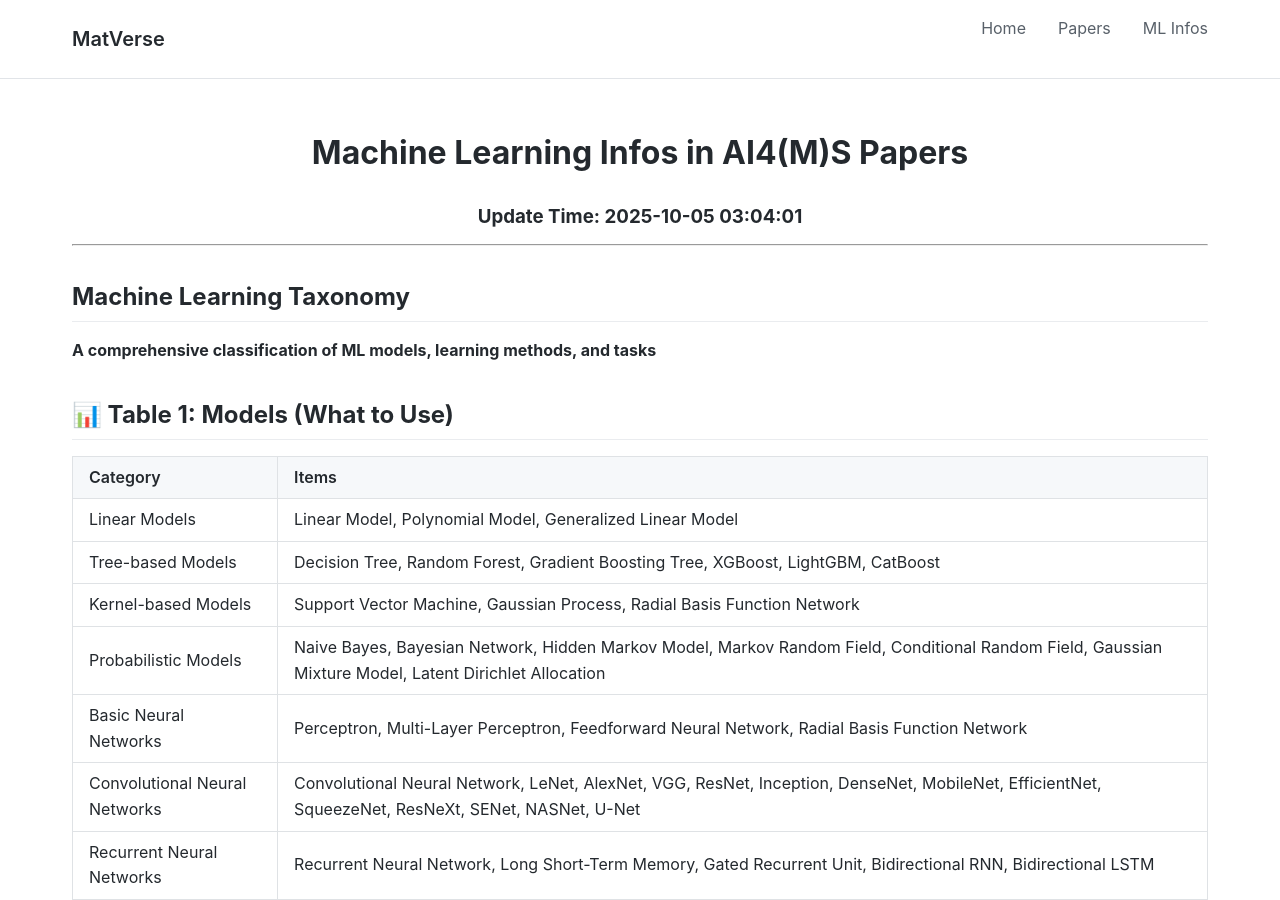
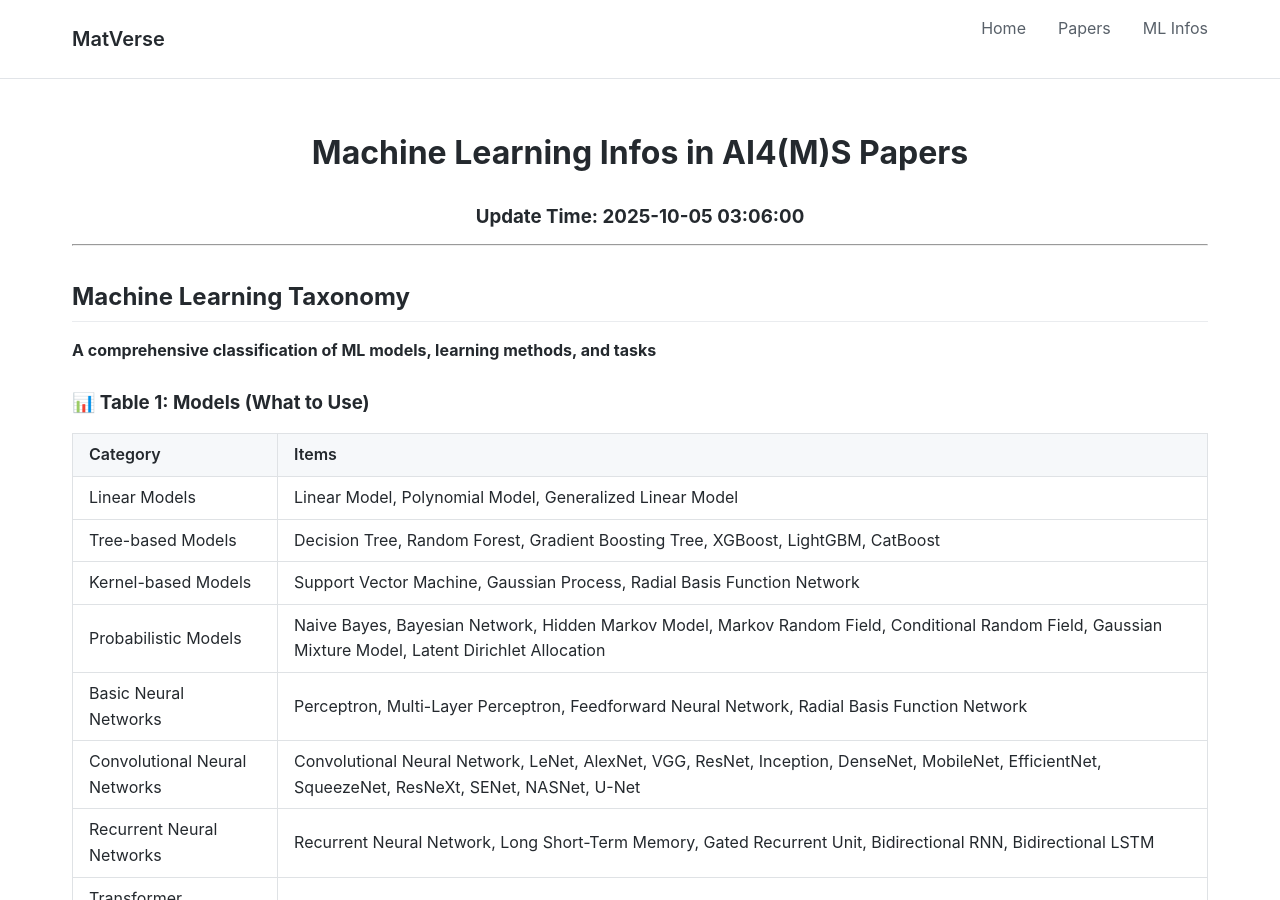
Before and after one commit to SMU-DIGA/matverse_papers, a Jekyll site: the page built from ml_infos.md, in a window 1280 px wide and 900 px high. Built offline with Jekyll 4.4.1, drawn with Linux system fonts in a browser that asks for light colours.

Commit message:
ml infos

```diff
--- a/main_ml_infos.py
+++ b/main_ml_infos.py
@@ -407,7 +407,7 @@
 
     def create_table(data, title):
         lines = []
-        lines.append(f"\n## {title}\n")
+        lines.append(f"\n### {title}\n")
         lines.append("| Category | Items |")
         lines.append("|----------|-------|")
 
--- a/ml_infos.md
+++ b/ml_infos.md
@@ -6,7 +6,7 @@
 
 <div align="center">
     <h1>Machine Learning Infos in AI4(M)S Papers</h1>
-    <h3>Update Time: 2025-10-05 03:04:01</h3>
+    <h3>Update Time: 2025-10-05 03:06:00</h3>
     </div>
 
 ---
@@ -16,7 +16,7 @@
 **A comprehensive classification of ML models, learning methods, and tasks**
 
 
-## 📊 Table 1: Models (What to Use)
+### 📊 Table 1: Models (What to Use)
 
 | Category | Items |
 |----------|-------|
@@ -45,7 +45,7 @@
 ---
 
 
-## 🎓 Table 2: Learning Methods (How to Learn)
+### 🎓 Table 2: Learning Methods (How to Learn)
 
 | Category | Items |
 |----------|-------|
@@ -67,7 +67,7 @@
 ---
 
 
-## 🎯 Table 3: Tasks (What to Solve)
+### 🎯 Table 3: Tasks (What to Solve)
 
 | Category | Items |
 |----------|-------|
```
